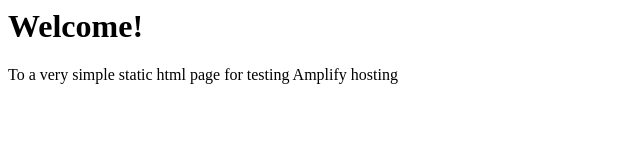
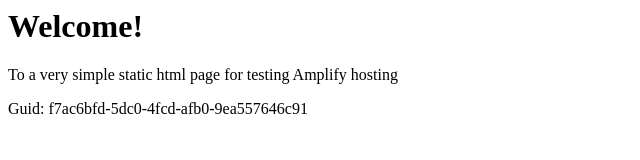
Before and after one commit to aws-aemilia-arn/Github-PR-Commit-Integration-Test-DoNotTouch-v0-prod-eu-north-1, a website: page src/index.html in a window 1280 px wide. Shown: the whole page, without its empty margins (0-640 px from the left). Drawn offline with Linux system fonts and the light colour scheme.

Commit message:
commit from integ tests

```diff
--- a/src/index.html
+++ b/src/index.html
@@ -1,3 +1,5 @@
+
+
 <html lang="en">
 
 <head>
@@ -10,6 +12,6 @@
 <body>
     <h1>Welcome!</h1>
     <p>To a very simple static html page for testing Amplify hosting</p>
-</body>
+    <p>Guid: f7ac6bfd-5dc0-4fcd-afb0-9ea557646c91</p></body>
 
 </html>
```
